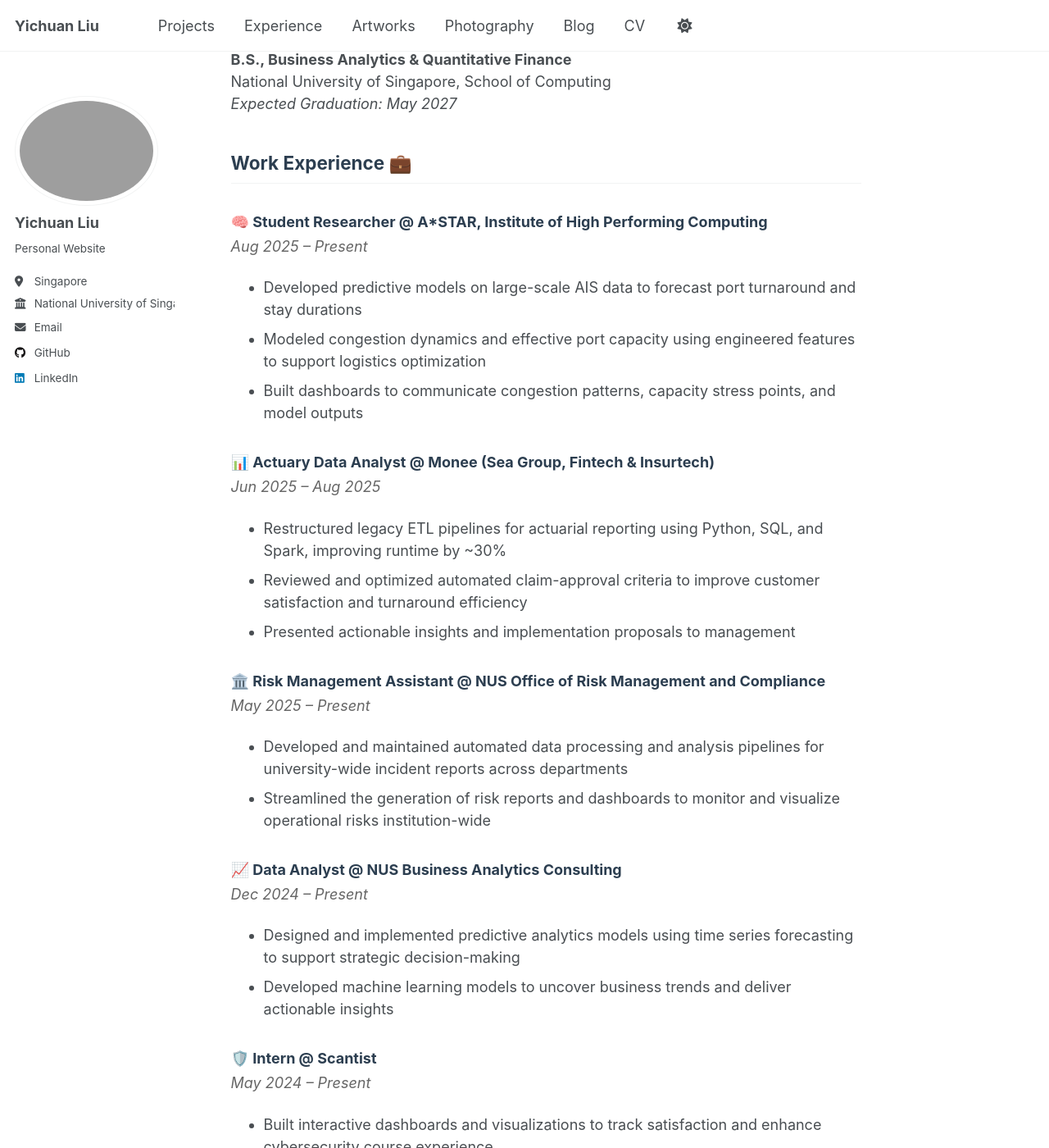
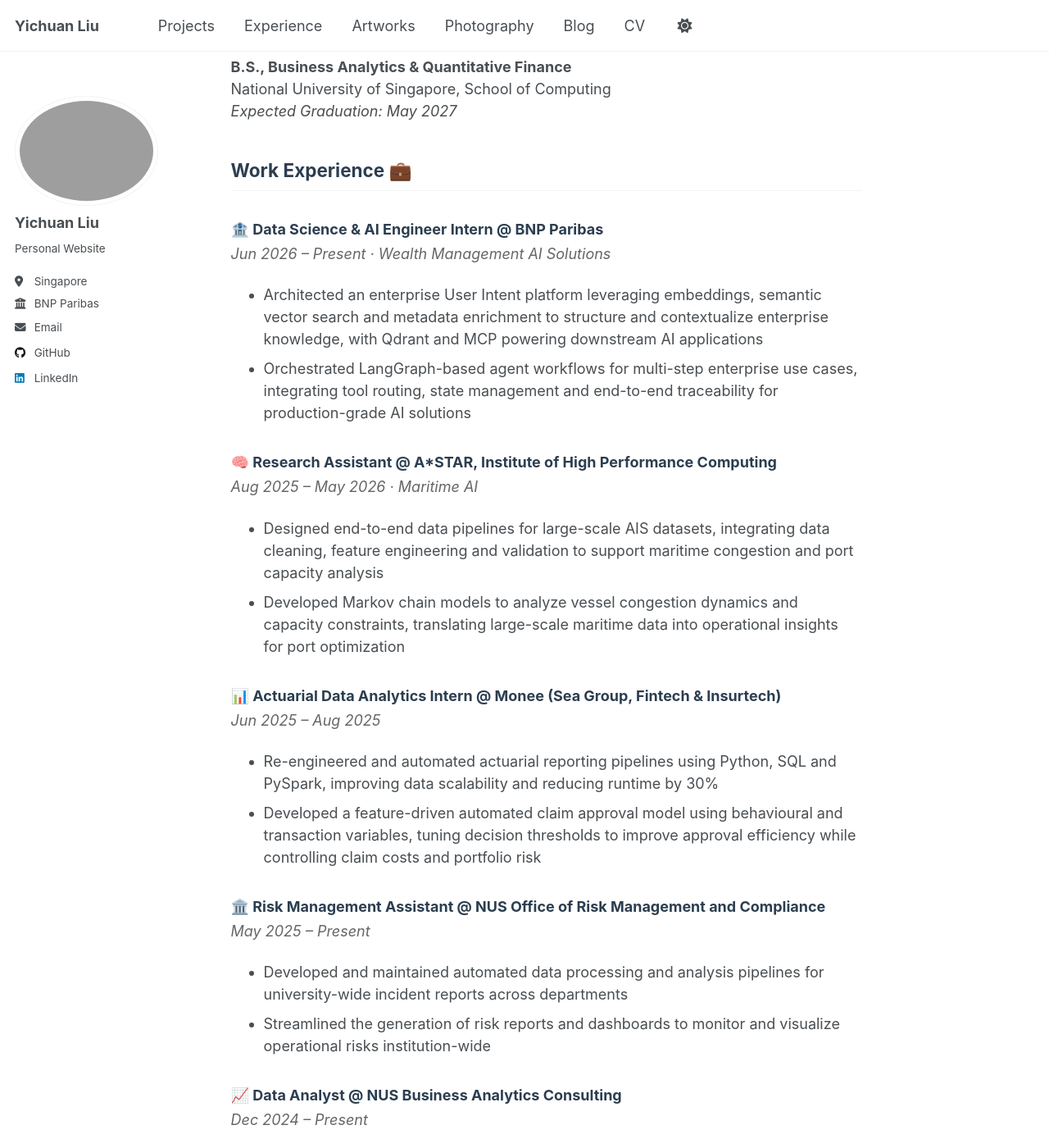
Before and after one commit to lydia372/lydia372.github.io, a Jekyll site: the page built from _pages/cv.md, in a window 1280 px wide and 1400 px high, scrolled down 945 px. Shown: the whole window at 82% size. Built offline with Jekyll 4.4.1, drawn with Linux system fonts in a browser that asks for light colours; some of the changed text lies outside the part shown.

Commit message:
update bnp intern

```diff
--- a/_config.yml
+++ b/_config.yml
@@ -15,7 +15,7 @@ author:
   name: "Yichuan Liu"
   bio: "Personal Website"
   location: "Singapore"
-  employer: "National University of Singapore"
+  employer: "BNP Paribas"
   email: "yichuan025@gmail.com"
   github: "lydia372"
   linkedin: "liu-yichuan"
--- a/_pages/cv.md
+++ b/_pages/cv.md
@@ -24,21 +24,23 @@ HP: +65 8680 0146 | Email: yichuanliu@u.nus.edu | LinkedIn: linkedin.com/in/liu-
 
 <div class="skills-grid" markdown="1">
 <div class="skills-category" markdown="1">
-**Programming & Data Analytics**
-- Python, R, SQL, Spark, Airflow, JavaScript
-- Power BI, Tableau, Excel VBA
+**Data & Analytics**
+- Python, SQL, R, Pandas, NumPy, PySpark
+- Data Engineering, Data Pipelines, Databases, Feature Engineering
+- Time Series Analysis, Power BI, Tableau
 </div>
 
 <div class="skills-category" markdown="1">
-**Machine Learning & Analytics**
-- Regression, Classification, Clustering, Time Series Analysis
-- Sentiment Analysis, LLM Integration, Feature Engineering, Optimization, AI Agent Development
+**AI & Machine Learning**
+- Machine Learning, LLMs, RAG, Agentic AI, MCP, Agent Harness
+- NLP, Embeddings, Prompt Engineering
+- Quantitative Modelling, Statistical Analysis
 </div>
 
 <div class="skills-category" markdown="1">
-**Software & Tools**
-- Git, VS Code, Jupyter Notebook, Cursor, Docker, AWS, RStudio
-- Notion, Photoshop
+**Software Development**
+- FastAPI, REST APIs, API Integration, System Design
+- Docker, AWS, Airflow, Git, CI/CD, Agile Development
 </div>
 
 <div class="skills-category" markdown="1">
@@ -66,25 +68,33 @@ National University of Singapore, School of Computing \\
 {: .cv-section-title}
 
 <div class="experience-entry" markdown="1">
-### 🧠 Student Researcher @ A*STAR, Institute of High Performing Computing
+### 🏦 Data Science & AI Engineer Intern @ BNP Paribas
 {: .experience-title}
-*Aug 2025 – Present*
+*Jun 2026 – Present* · Wealth Management AI Solutions
 {: .experience-date}
 
-- Developed predictive models on large-scale AIS data to forecast port turnaround and stay durations
-- Modeled congestion dynamics and effective port capacity using engineered features to support logistics optimization
-- Built dashboards to communicate congestion patterns, capacity stress points, and model outputs
+- Architected an enterprise User Intent platform leveraging embeddings, semantic vector search and metadata enrichment to structure and contextualize enterprise knowledge, with Qdrant and MCP powering downstream AI applications
+- Orchestrated LangGraph-based agent workflows for multi-step enterprise use cases, integrating tool routing, state management and end-to-end traceability for production-grade AI solutions
 </div>
 
 <div class="experience-entry" markdown="1">
-### 📊 Actuary Data Analyst @ Monee (Sea Group, Fintech & Insurtech)
+### 🧠 Research Assistant @ A*STAR, Institute of High Performance Computing
+{: .experience-title}
+*Aug 2025 – May 2026* · Maritime AI
+{: .experience-date}
+
+- Designed end-to-end data pipelines for large-scale AIS datasets, integrating data cleaning, feature engineering and validation to support maritime congestion and port capacity analysis
+- Developed Markov chain models to analyze vessel congestion dynamics and capacity constraints, translating large-scale maritime data into operational insights for port optimization
+</div>
+
+<div class="experience-entry" markdown="1">
+### 📊 Actuarial Data Analytics Intern @ Monee (Sea Group, Fintech & Insurtech)
 {: .experience-title}
 *Jun 2025 – Aug 2025*
 {: .experience-date}
 
-- Restructured legacy ETL pipelines for actuarial reporting using Python, SQL, and Spark, improving runtime by ~30%
-- Reviewed and optimized automated claim-approval criteria to improve customer satisfaction and turnaround efficiency
-- Presented actionable insights and implementation proposals to management
+- Re-engineered and automated actuarial reporting pipelines using Python, SQL and PySpark, improving data scalability and reducing runtime by 30%
+- Developed a feature-driven automated claim approval model using behavioural and transaction variables, tuning decision thresholds to improve approval efficiency while controlling claim costs and portfolio risk
 </div>
 
 <div class="experience-entry" markdown="1">
@@ -133,21 +143,27 @@ National University of Singapore, School of Computing \\
 {: .cv-section-title}
 
 <div class="project-entry" markdown="1">
+### Credit Card Fraud Analytics
+{: .project-title}
+Aug 2026. Formulated an end-to-end fraud analytics model combining transaction-level feature engineering with supervised and unsupervised machine learning to detect anomalous financial activity. Evaluated model performance and translated fraud signals into actionable insights for real-world risk detection and decision-making.
+</div>
+
+<div class="project-entry" markdown="1">
 ### AniVerse: A Hybrid Deep Learning Anime Recommendation System
 {: .project-title}
 Feb 2026. Built a multi-modal deep learning recommender using large-scale user–item interactions and transformer-based text embeddings from anime synopses to personalize discovery.
 </div>
 
 <div class="project-entry" markdown="1">
-### AI Agent for NCCS (Conversational Analytics)
+### AI Agent for National Cancer Centre Singapore
 {: .project-title}
-Jan 2026. Built an NLP-driven analytics agent enabling clinicians to explore diagnostic patterns and trends in healthcare data through natural language queries and dashboards.
+Jan 2026. Designed a multi-agent AI-powered analytics system integrating RAG-based semantic search over healthcare data schemas and table relationships to enable scalable natural language-to-SQL analysis. Built automated dashboards and standardized analytical metrics to support anomaly detection, trend analysis, and data-driven insights across diagnostic datasets.
 </div>
 
 <div class="project-entry" markdown="1">
-### UBS FinAI: FX Volatility Attribution
+### UBS Tomorrow's Talent Program FinAI
 {: .project-title}
-Dec 2025. Delivered FX volatility attribution with RAG-enabled sentiment analysis and factor modeling to explain term structure, skew, and smile movements with trader-oriented insights.
+Dec 2025. Developed a quantitative FX analytics framework combining factor modelling with RAG-based news sentiment analysis to attribute volatility movements. Transformed unstructured news into standardized signals, enabling explainable market analysis.
 </div>
 
 <div class="project-entry" markdown="1">
@@ -186,6 +202,16 @@ Jul 2025 – Nov 2025. Published at the 2025 Global Open Research Competition (T
 - Conducted market research and competitor benchmarking to support strategic case development across industries such as F&B, finance, and aviation
 - Collaborated in cross-functional teams to develop innovative, data-backed solutions for real-world business problems
 - Awarded Top 10 Team in Singapore at the Young SDG Leaders Award 2024 for proposing a sustainable business strategy
+</div>
+</div>
+
+<div class="awards" markdown="1">
+## Awards 🏆
+{: .cv-section-title}
+
+<div class="activity-entry" markdown="1">
+- **Tencent–CGS Academic Conference, Technology for Good** — Poster Presentation on LLM-driven youth gaming behaviour analysis using multi-platform social media data
+- **Young SDG Leaders Award 2024** — Singapore Top 10 Team, Sustainable Business Strategy Competition
 </div>
 </div>
 </div>
```
Also changed, not shown: other parts of _pages/cv.md (+1 -1 lines), _pages/about.md (+6 -7 lines), _pages/experience.md (+12 -8 lines), _pages/projects.md (+25 -7 lines), 7 other files.
